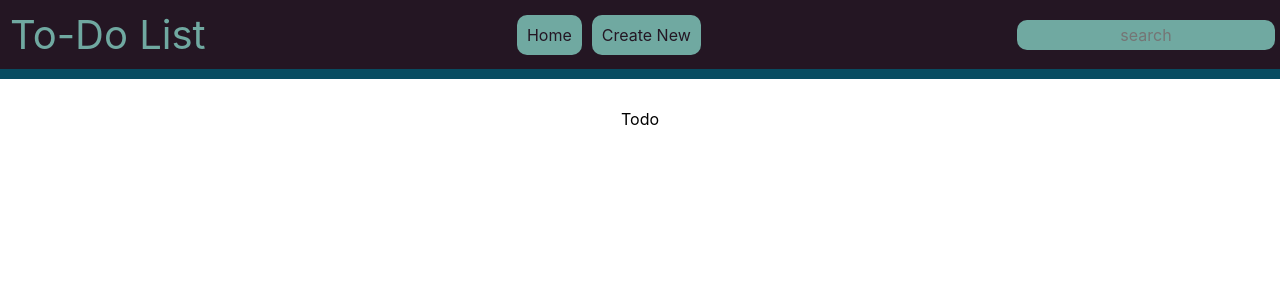
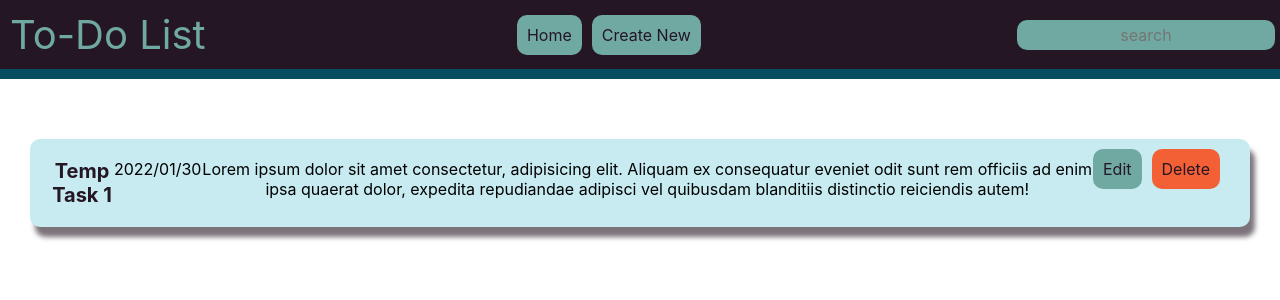
Before and after one commit to ratSeraphim/ToDo-List, a React (Create React App) app: page / in a window 1280 px wide. Shown: the top 300 px of the page. Built offline with nearby package versions, Linux system fonts and the light colour scheme.

Commit message:
Began work on formatting home section

```diff
--- a/src/components/Home.js
+++ b/src/components/Home.js
@@ -1,5 +1,18 @@
+import styled from "styled-components";
+import Task from "./Task";
+
+//styled components
+const TaskList = styled.div`
+  display: flex;
+  flex-wrap: wrap;
+`;
+
 const Home = () => {
-  return <div className="content">Todo</div>;
+  return (
+    <TaskList>
+      <Task />
+    </TaskList>
+  );
 };
 
 export default Home;
--- /dev/null
+++ b/src/components/Task.js
@@ -0,0 +1,41 @@
+import styled from "styled-components";
+import Delete from "./functionButtons/Delete";
+import Edit from "./functionButtons/Edit";
+import Buttons from "./functionButtons/TaskButtons";
+
+const TaskDisplay = styled.div`
+  display: flex;
+  margin: 30px;
+  flex-direction: row;
+  background-color: #c7ebf0;
+  padding: 20px;
+  border-radius: 10px;
+  box-shadow: 5px 10px 5px rgba(36, 22, 35, 0.6);
+`;
+const Title = styled.h2`
+  font-weight: bold;
+  font-size: 20px;
+  color: #241623;
+`;
+
+const Description = styled.div``;
+const Date = styled.div``;
+
+//temporarily hard-coding a task so I can figure out the formatting. will fix later.
+const Task = () => {
+  return (
+    <TaskDisplay>
+      <Title>Temp Task 1</Title>
+      <Date>2022/01/30</Date>
+      <Description>
+        Lorem ipsum dolor sit amet consectetur, adipisicing elit. Aliquam ex
+        consequatur eveniet odit sunt rem officiis ad enim ipsa quaerat dolor,
+        expedita repudiandae adipisci vel quibusdam blanditiis distinctio
+        reiciendis autem!
+      </Description>
+      <Buttons />
+    </TaskDisplay>
+  );
+};
+
+export default Task;
--- /dev/null
+++ b/src/components/functionButtons/Delete.js
@@ -0,0 +1,19 @@
+import styled from "styled-components";
+
+const DeleteButton = styled.a`
+  margin-right: 10px;
+  padding: 10px;
+  border-radius: 10px;
+  color: #241623;
+  background-color: #f46036;
+  &:hover {
+    background-color: #e71d36;
+    cursor: pointer;
+    color: #fff;
+  }
+`;
+const Delete = () => {
+  return <DeleteButton>Delete</DeleteButton>;
+};
+
+export default Delete;
--- /dev/null
+++ b/src/components/functionButtons/Edit.js
@@ -0,0 +1,20 @@
+import styled from "styled-components";
+
+const MyButton = styled.a`
+  margin-right: 10px;
+  padding: 10px;
+  border-radius: 10px;
+  color: #241623;
+  background-color: #70a9a1;
+  &:hover {
+    background-color: #084c61;
+    cursor: pointer;
+    color: #fff;
+  }
+`;
+
+const Edit = () => {
+  return <MyButton>Edit</MyButton>;
+};
+
+export default Edit;
--- /dev/null
+++ b/src/components/functionButtons/TaskButtons.js
@@ -0,0 +1,13 @@
+import Delete from "./Delete";
+import Edit from "./Edit";
+
+const Buttons = () => {
+  return (
+    <div className="buttons">
+      <Edit />
+      <Delete />
+    </div>
+  );
+};
+
+export default Buttons;
```
